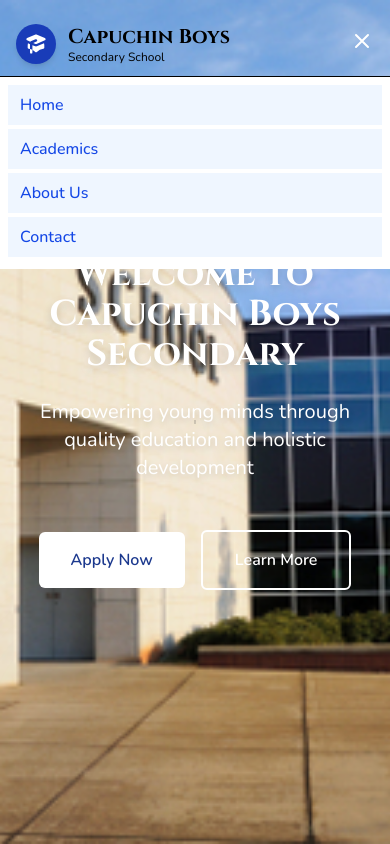
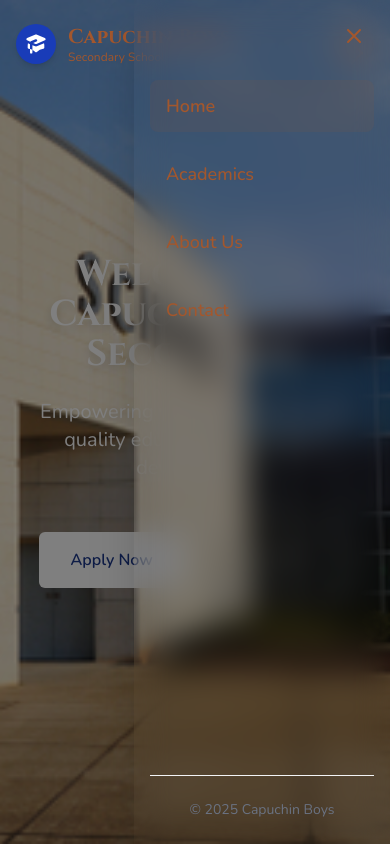
Before and after one commit to torie28/capuchinboys, a React (Vite) app: page / in a window 390 px wide. Both pictures are taken after a click on the button "Toggle menu". Shown: the top 844 px of the page. Built offline with nearby package versions, Linux system fonts and the light colour scheme.

Commit message:
styling the menu bar to have good effect in the mobile phones

```diff
--- a/src/index.css
+++ b/src/index.css
@@ -1,7 +1,7 @@
 @import url('https://fonts.googleapis.com/css2?family=Cinzel:wght@400;500;600;700&family=Nunito:ital,wght@0,300;0,400;0,500;0,600;0,700;1,300;1,400;1,500;1,600;1,700&display=swap');
 @import "tailwindcss";
 
-:root {
+@theme{
     --color-primary: #a3572d;
     --color-secondary: #0c0908; /* brown-950 */
     --color-accent: #f3f4f6; /* light gray */
--- a/src/layouts/header/Header.jsx
+++ b/src/layouts/header/Header.jsx
@@ -1,9 +1,12 @@
 import { useState, useEffect, useRef } from 'react';
-import { Link } from 'react-router-dom';
+import { Link, useLocation } from 'react-router-dom';
 
 const Header = () => {
   const [isMenuOpen, setIsMenuOpen] = useState(false);
-  const [scrolled, setScrolled] = useState(false);
+  const [isVisible, setIsVisible] = useState(true);
+  const [lastScrollY, setLastScrollY] = useState(0);
+  const location = useLocation();
+  const headerRef = useRef(null);
 
   const navLinks = [
     { name: 'Home', path: '/' },
@@ -15,28 +18,56 @@
   // Close mobile menu when route changes
   useEffect(() => {
     setIsMenuOpen(false);
-      }, []);
+  }, [location]);
 
-  // Add scroll effect for header
+  // Handle scroll to show/hide header
   useEffect(() => {
-    const handleScroll = () => {
-      // Only apply scroll effect after scrolling past a certain point
-      const isScrolled = window.scrollY > 50;
-      if (isScrolled !== scrolled) {
-        setScrolled(isScrolled);
+    let ticking = false;
+
+    const controlNavbar = () => {
+      const currentScrollY = window.scrollY;
+
+      if (!ticking) {
+        window.requestAnimationFrame(() => {
+          // Always show header when scrolling to top
+          if (currentScrollY < 10) {
+            setIsVisible(true);
+          }
+          // Hide header when scrolling down, show when scrolling up
+          else if (currentScrollY > lastScrollY && currentScrollY > 100) {
+            setIsVisible(false);
+          } else if (currentScrollY < lastScrollY) {
+            setIsVisible(true);
+          }
+
+          setLastScrollY(currentScrollY);
+          ticking = false;
+        });
+
+        ticking = true;
       }
     };
 
-    window.addEventListener('scroll', handleScroll);
-    return () => window.removeEventListener('scroll', handleScroll);
-  }, [scrolled]);
+    window.addEventListener('scroll', controlNavbar, { passive: true });
+    return () => window.removeEventListener('scroll', controlNavbar);
+  }, [lastScrollY, location]);
 
   return (
+    <>
+      {/* Mobile Menu Overlay */}
+      {isMenuOpen && (
+        <div
+          className="fixed inset-0 bg-black/50 z-40 md:hidden"
+          onClick={() => setIsMenuOpen(false)}
+        />
+      )}
+
       <header
+        ref={headerRef}
         className={`fixed top-0 left-0 w-full z-50 transition-all duration-300 ${
-        scrolled
-          ? 'bg-transparent backdrop-blur-sm py-3'
-          : 'bg-transparent py-3'
+          isVisible ? 'translate-y-0' : '-translate-y-full'
+        } ${
+          lastScrollY > 10 ? 'bg-transparent/90 backdrop-blur-sm shadow-md py-2' : 'bg-transparent py-3'
         }`}
       >
       <div className="max-w-7xl mx-auto px-4 sm:px-6 lg:px-8">
@@ -78,46 +109,74 @@
           <div className="md:hidden">
             <button
               onClick={() => setIsMenuOpen(!isMenuOpen)}
-              className="text-white hover:text-blue-600 focus:outline-none"
+              className="relative w-10 h-10 flex items-center justify-center group focus:outline-none"
               aria-label="Toggle menu"
             >
-              {isMenuOpen ? (
-                <svg className="h-6 w-6" fill="none" viewBox="0 0 24 24" stroke="currentColor">
-                  <path strokeLinecap="round" strokeLinejoin="round" strokeWidth={2} d="M6 18L18 6M6 6l12 12" />
-                </svg>
-              ) : (
-                <svg className="h-6 w-6" fill="none" viewBox="0 0 24 24" stroke="currentColor">
-                  <path strokeLinecap="round" strokeLinejoin="round" strokeWidth={2} d="M4 6h16M4 12h16m-7 6h7" />
-                </svg>
-              )}
+              <div className={`relative w-6 h-5 transform transition-all duration-300 ${isMenuOpen ? 'rotate-180' : ''}`}>
+                {/* Top line */}
+                <span
+                  className={`absolute left-0 w-full h-0.5 bg-primary transform transition-all duration-300 ease-out ${isMenuOpen ? 'rotate-45 translate-y-2' : '-translate-y-1.5'}`}
+                ></span>
+                {/* Middle line */}
+                <span
+                  className={`absolute left-0 w-full h-0.5 bg-primary transform transition-all duration-300 ease-out ${isMenuOpen ? 'opacity-0' : 'opacity-100'}`}
+                ></span>
+                {/* Bottom line */}
+                <span
+                  className={`absolute left-0 w-full h-0.5 bg-primary transform transition-all duration-300 ease-out ${isMenuOpen ? '-rotate-45 -translate-y-2' : 'translate-y-1.5'}`}
+                ></span>
+              </div>
+              {/* Pulsing circle effect */}
+              <span className={`absolute inset-0 rounded-full bg-primary/10 scale-0 group-active:scale-100 transition-transform duration-300 ${isMenuOpen ? 'scale-100' : ''}`}></span>
             </button>
           </div>
         </div>
       </div>
 
+      </header>
+
       {/* Mobile menu */}
       <div
-        className={`md:hidden transition-all duration-300 ease-in-out overflow-hidden ${
-          isMenuOpen ? 'max-h-64 opacity-100' : 'max-h-0 opacity-0'
+        className={`fixed top-0 right-0 h-full w-64 bg-transparent/95 backdrop-blur-lg shadow-2xl z-50 transform transition-transform duration-300 ease-in-out md:hidden ${
+          isMenuOpen ? 'translate-x-0' : 'translate-x-full'
         }`}
       >
-        <div className="px-2 pt-2 pb-3 space-y-1 sm:px-3 bg-white border-t">
+        {/* Close button */}
+        <button
+          onClick={() => setIsMenuOpen(false)}
+          className="absolute top-4 right-4 p-2 rounded-full hover:bg-primary/10 transition-colors duration-200 focus:outline-none"
+          aria-label="Close menu"
+        >
+          <svg className="w-6 h-6 text-primary" fill="none" viewBox="0 0 24 24" stroke="currentColor">
+            <path strokeLinecap="round" strokeLinejoin="round" strokeWidth={2} d="M6 18L18 6M6 6l12 12" />
+          </svg>
+        </button>
+
+        <div className="h-full flex flex-col pt-20 px-4">
+          <nav className="flex-1 space-y-4">
             {navLinks.map((item) => (
               <Link
                 key={item.name}
                 to={item.path}
-              className={`block px-3 py-2 text-base font-medium ${
-                item.path === item.path
-                  ? 'bg-blue-50 text-blue-700 '
-                  : 'text-gray-700 hover:bg-gray-100 hover:text-gray-900'
+                onClick={() => setIsMenuOpen(false)}
+                className={`block px-4 py-3 text-lg font-medium rounded-lg transition-all duration-200 ${
+                  location.pathname === item.path
+                    ? 'bg-primary/10 text-primary font-semibold'
+                    : 'text-primary hover:bg-primary/10 hover:text-primary'
                 }`}
               >
                 {item.name}
               </Link>
             ))}
+          </nav>
+          <div className="py-6 border-t border-gray-100 mt-auto">
+            <p className="text-center text-sm text-gray-500">
+              © {new Date().getFullYear()} Capuchin Boys
+            </p>
           </div>
         </div>
-    </header>
+      </div>
+    </>
   );
 };
 
```
Lines whose indentation alone changed are shown as unchanged.
